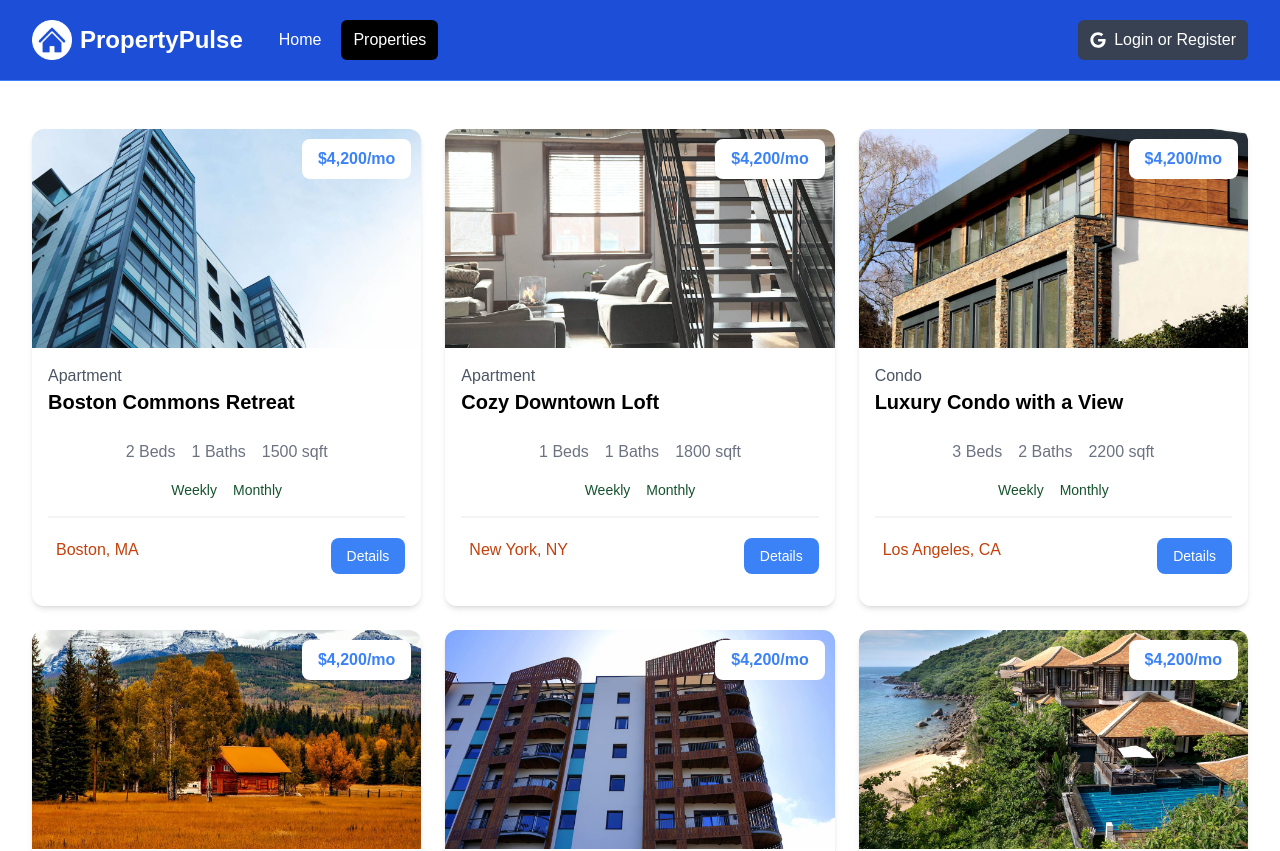
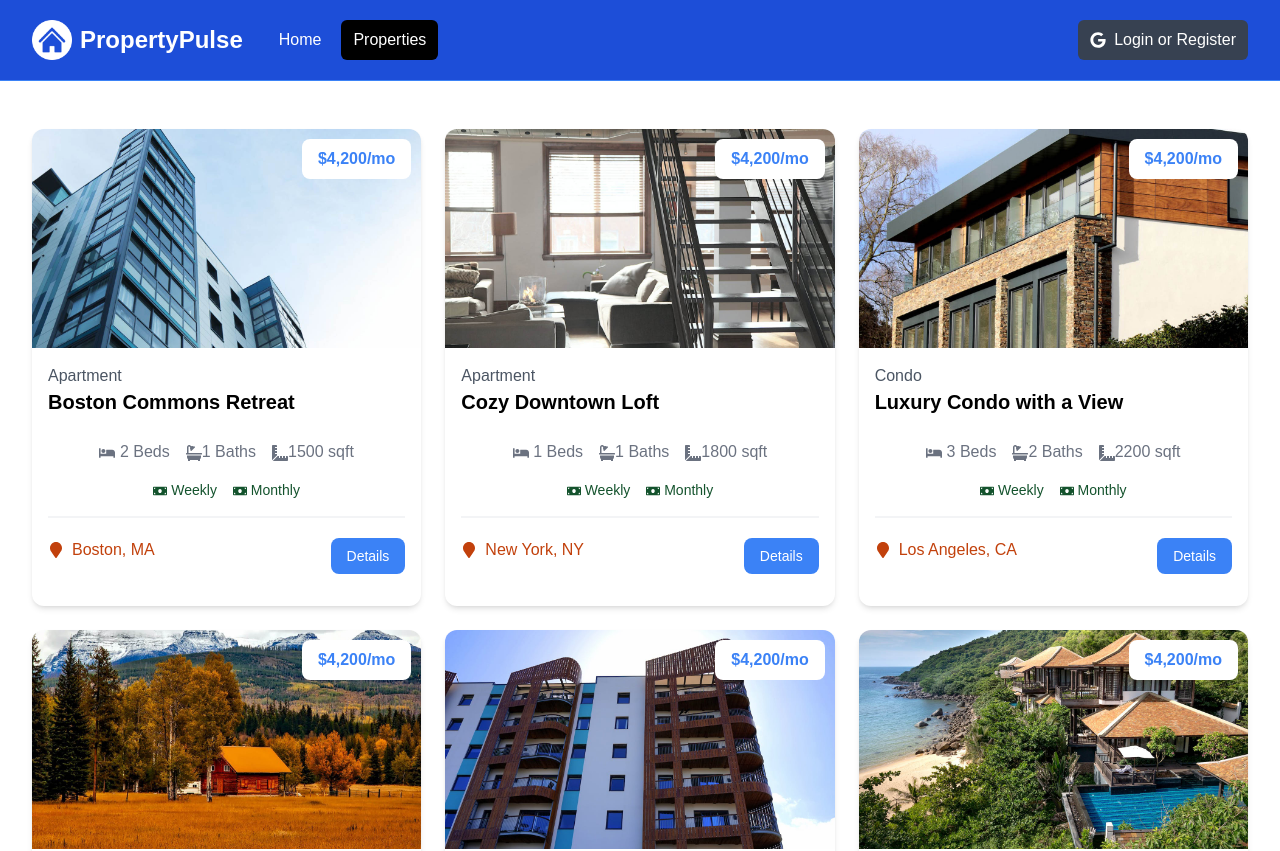
Before and after one commit to thomasmartinez114/property-app, a Next.js app: page /properties in a window 1280 px wide. Shown: the top 851 px of the page. Built offline with nearby package versions, Linux system fonts and the light colour scheme.

Commit message:
PropertyCard icons

```diff
--- a/components/PropertyCard.jsx
+++ b/components/PropertyCard.jsx
@@ -30,15 +30,15 @@ const PropertyCard = ({ property }) => {
 
         <div className='flex justify-center gap-4 text-gray-500 mb-4'>
           <p>
-            <i className='fa-solid fa-bed'></i> {property.beds}{' '}
+            <FaBed className='md:hidden lg:inline' /> {property.beds}{' '}
             <span className='md:hidden lg:inline'>Beds</span>
           </p>
           <p>
-            <i className='fa-solid fa-bath'></i> {property.baths}{' '}
-            <span className='md:hidden lg:inline'>Baths</span>
+            <FaBath className='md:hidden lg:inline' />
+            {property.baths} <span className='md:hidden lg:inline'>Baths</span>
           </p>
           <p>
-            <i className='fa-solid fa-ruler-combined'></i>
+            <FaRulerCombined className='md:hidden lg:inline' />
             {property.square_feet}{' '}
             <span className='md:hidden lg:inline'>sqft</span>
           </p>
@@ -46,10 +46,10 @@ const PropertyCard = ({ property }) => {
 
         <div className='flex justify-center gap-4 text-green-900 text-sm mb-4'>
           <p>
-            <i className='fa-solid fa-money-bill'></i> Weekly
+            <FaMoneyBill className='md:hidden lg:inline' /> Weekly
           </p>
           <p>
-            <i className='fa-solid fa-money-bill'></i> Monthly
+            <FaMoneyBill className='md:hidden lg:inline' /> Monthly
           </p>
         </div>
 
@@ -57,7 +57,7 @@ const PropertyCard = ({ property }) => {
 
         <div className='flex flex-col lg:flex-row justify-between mb-4'>
           <div className='flex align-middle gap-2 mb-4 lg:mb-0'>
-            <i className='fa-solid fa-location-dot text-lg text-orange-700'></i>
+            <FaMapMarker className='text-orange-700 mt-1' />
             <span className='text-orange-700'>
               {' '}
               {property.location.city}
```
